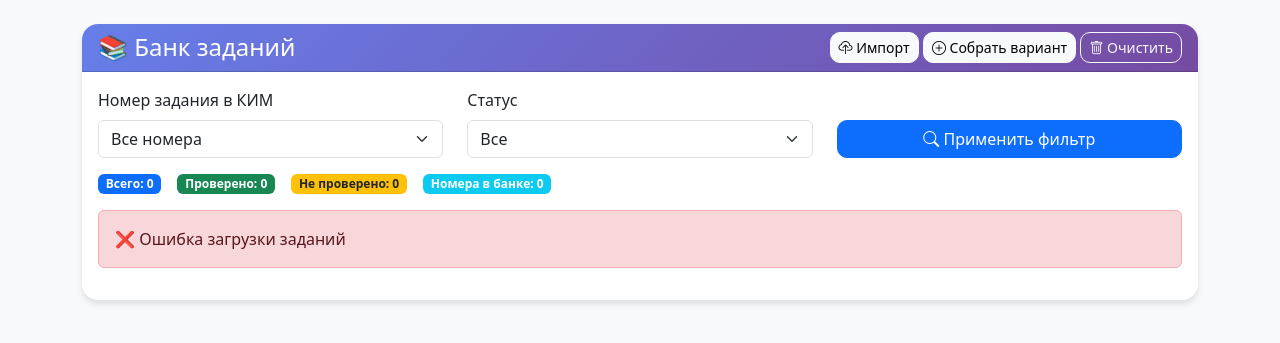
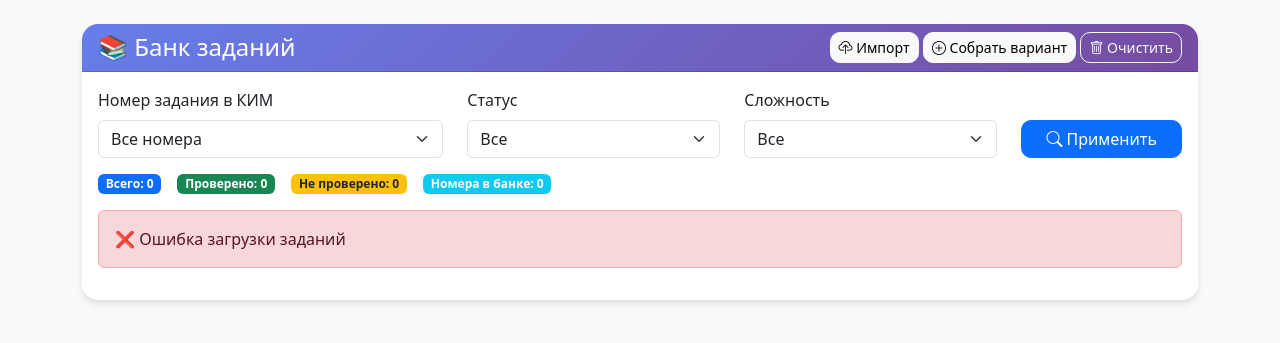
Before and after one commit to denicheprasov/quiz-system, a Python web app: template app/templates/bank.html in a window 1280 px wide. Shown: the part 61-404 px from the top of the page. Run offline with Jinja, Linux system fonts and the light colour scheme; the template is opened without the code that fills it, so the values that code supplies are empty.

Commit message:
Add difficulty filter to bank

```diff
--- a/app/routes/bank.py
+++ b/app/routes/bank.py
@@ -18,6 +18,7 @@ def get_tasks(
     task_number: Optional[int] = None,
     source_file: Optional[str] = None,
     is_verified: Optional[bool] = None,
+    difficulty: Optional[str] = None,
     db: Session = Depends(database.get_db),
     current_user: models.User = Depends(auth.get_current_user),
 ):
@@ -32,6 +33,8 @@ def get_tasks(
         query = query.filter(models.TaskBank.source_file == source_file)
     if is_verified is not None:
         query = query.filter(models.TaskBank.is_verified == is_verified)
+    if difficulty:
+        query = query.filter(models.TaskBank.difficulty == difficulty)
 
     tasks = (
         query.order_by(models.TaskBank.task_number, models.TaskBank.order_in_file)
--- a/app/templates/bank.html
+++ b/app/templates/bank.html
@@ -60,7 +60,7 @@
                             <option value="27">27</option>
                         </select>
                     </div>
-                    <div class="col-md-4">
+                    <div class="col-md-3">
                         <label class="form-label">Статус</label>
                         <select class="form-select" id="filterStatus">
                             <option value="">Все</option>
@@ -68,9 +68,18 @@
                             <option value="unverified">⏳ Не проверенные</option>
                         </select>
                     </div>
-                    <div class="col-md-4 d-flex align-items-end">
+                    <div class="col-md-3">
+                        <label class="form-label">Сложность</label>
+                        <select class="form-select" id="filterDifficulty">
+                            <option value="">Все</option>
+                            <option value="easy">Изи</option>
+                            <option value="medium">База</option>
+                            <option value="hard">Хард</option>
+                        </select>
+                    </div>
+                    <div class="col-md-2 d-flex align-items-end">
                         <button class="btn btn-primary w-100" onclick="applyFilters()">
-                            <i class="bi bi-search"></i> Применить фильтр
+                            <i class="bi bi-search"></i> Применить
                         </button>
                     </div>
                 </div>
@@ -182,6 +191,7 @@ function loadTasks(filters) {
         if (filters.task_number) url += '&task_number=' + filters.task_number;
         if (filters.is_verified === true) url += '&is_verified=true';
         if (filters.is_verified === false) url += '&is_verified=false';
+        if (filters.difficulty) url += '&difficulty=' + filters.difficulty;
     }
 
     fetch(url, {credentials: 'include'})
@@ -282,10 +292,12 @@ function applyFilters() {
     var filters = {};
     var number = document.getElementById('filterNumber').value;
     var status = document.getElementById('filterStatus').value;
+    var difficulty = document.getElementById('filterDifficulty').value;
 
     if (number) filters.task_number = parseInt(number);
     if (status === 'verified') filters.is_verified = true;
     if (status === 'unverified') filters.is_verified = false;
+    if (difficulty) filters.difficulty = difficulty;
 
     loadTasks(filters);
 }
```
